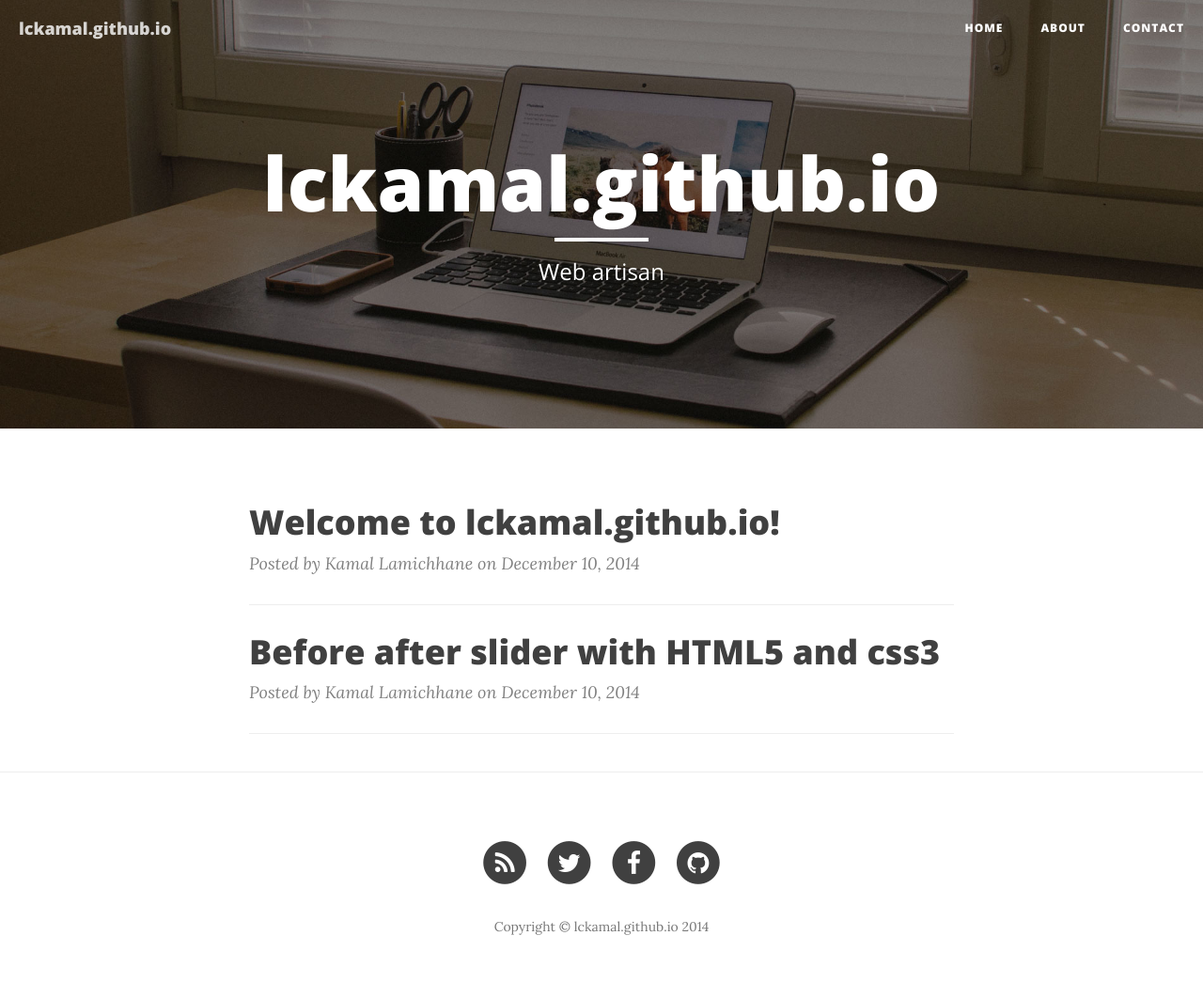
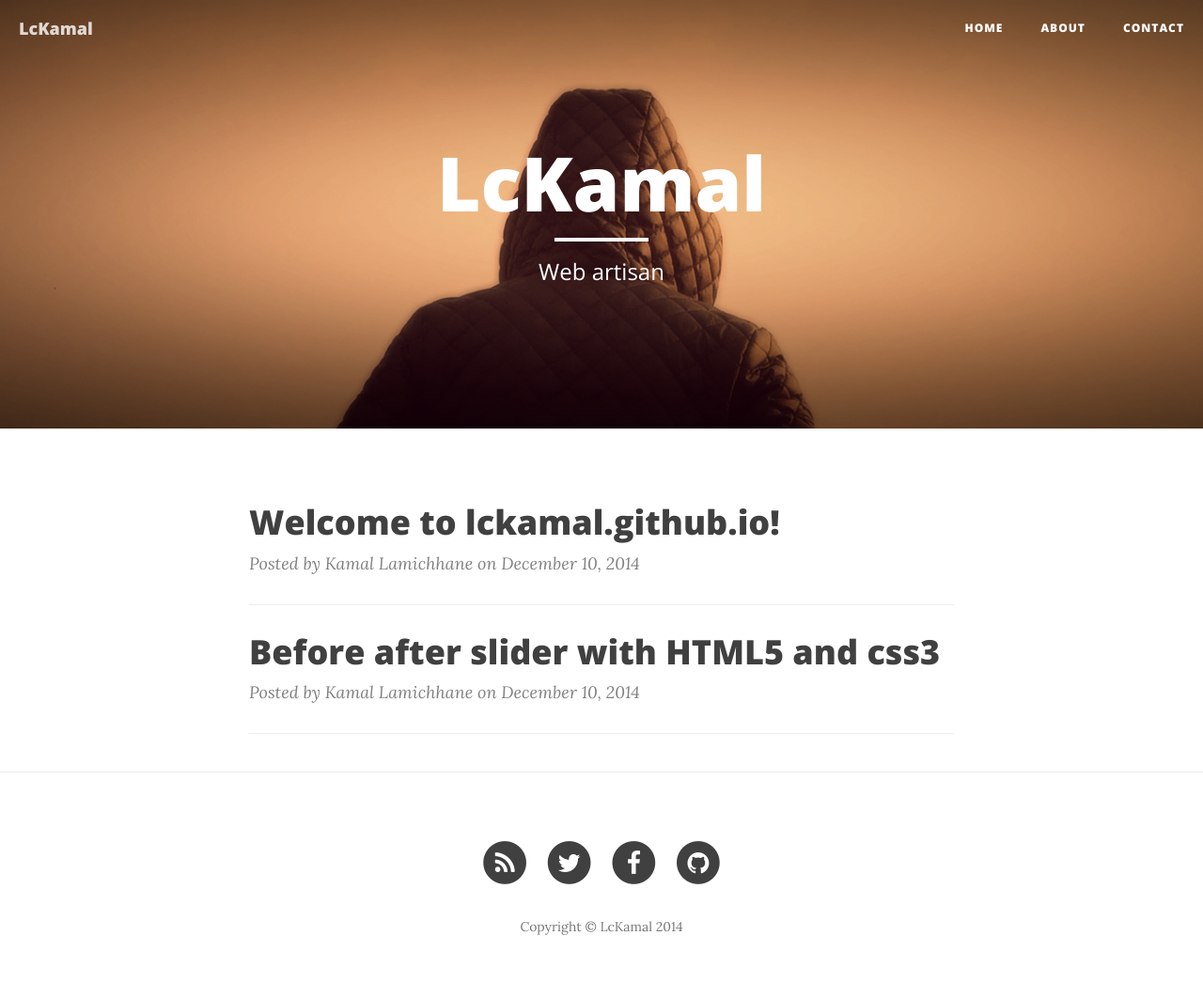
Before and after one commit to lckamal/lckamal.github.io, a Jekyll site: the page built from index.html, in a window 1280 px wide. Shown: the whole page at 94% size. Built offline with Jekyll 4.4.1, drawn with Linux system fonts in a browser that asks for light colours; nearby versions of some CDN libraries; the list of posts is cut into pages by our own code.

Commit message:
images personalization

```diff
--- a/_config.yml
+++ b/_config.yml
@@ -1,8 +1,8 @@
 # Site settings
-title: lckamal.github.io
+title: LcKamal
 email: lckamal@hotmail.com
 description: Here I will host some demo sites that I think are worth sharing.
-baseurl: "http://lckamal.github.io" # the subpath of your site, e.g. /blog/
+baseurl: "" # the subpath of your site, e.g. /blog/
 #url: "http://lckamal.github.io" # the base hostname & protocol for your site
 url: "http://lckamal.github.io" # the base hostname & protocol for your site
 twitter_username: lckamal
```
Also changed, not shown: img/about-bg.jpg, img/about-bg1.jpg (added), img/contact-bg.jpg, img/home-bg.jpg, 11 other files.
